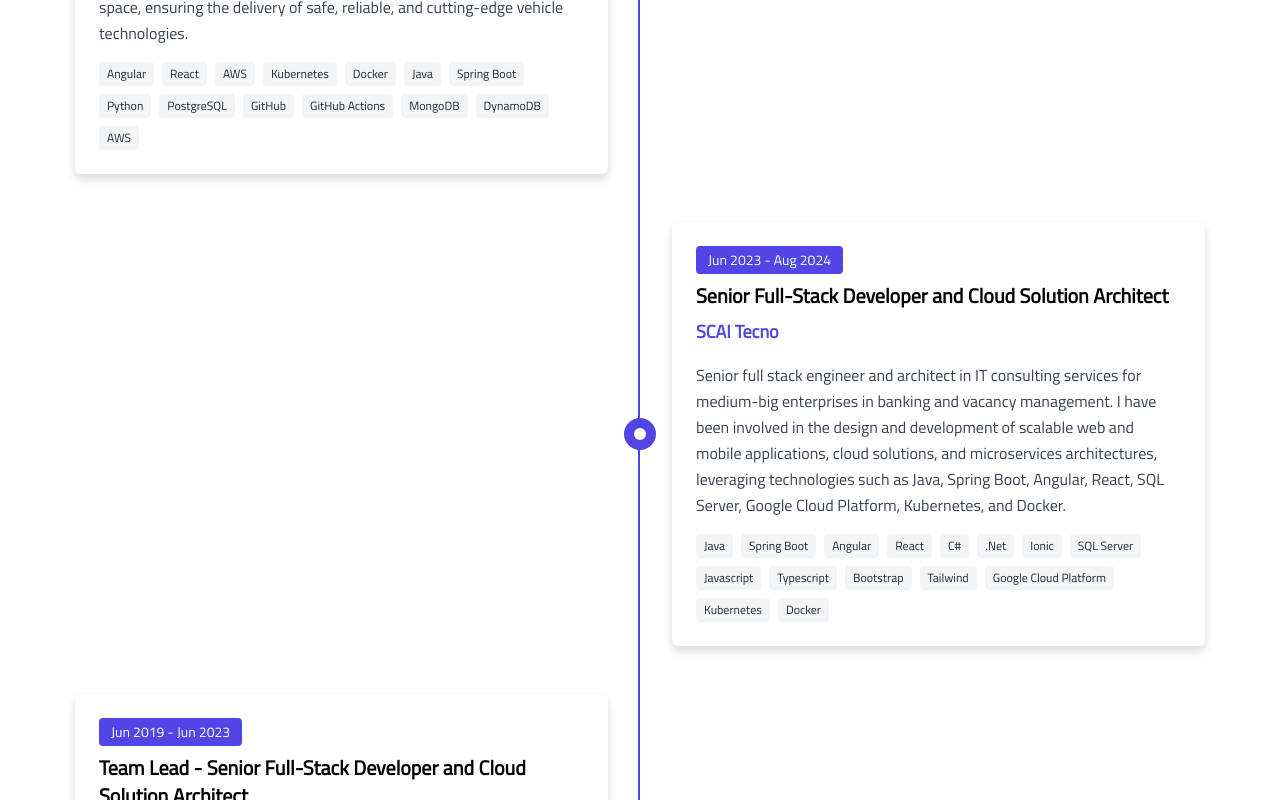
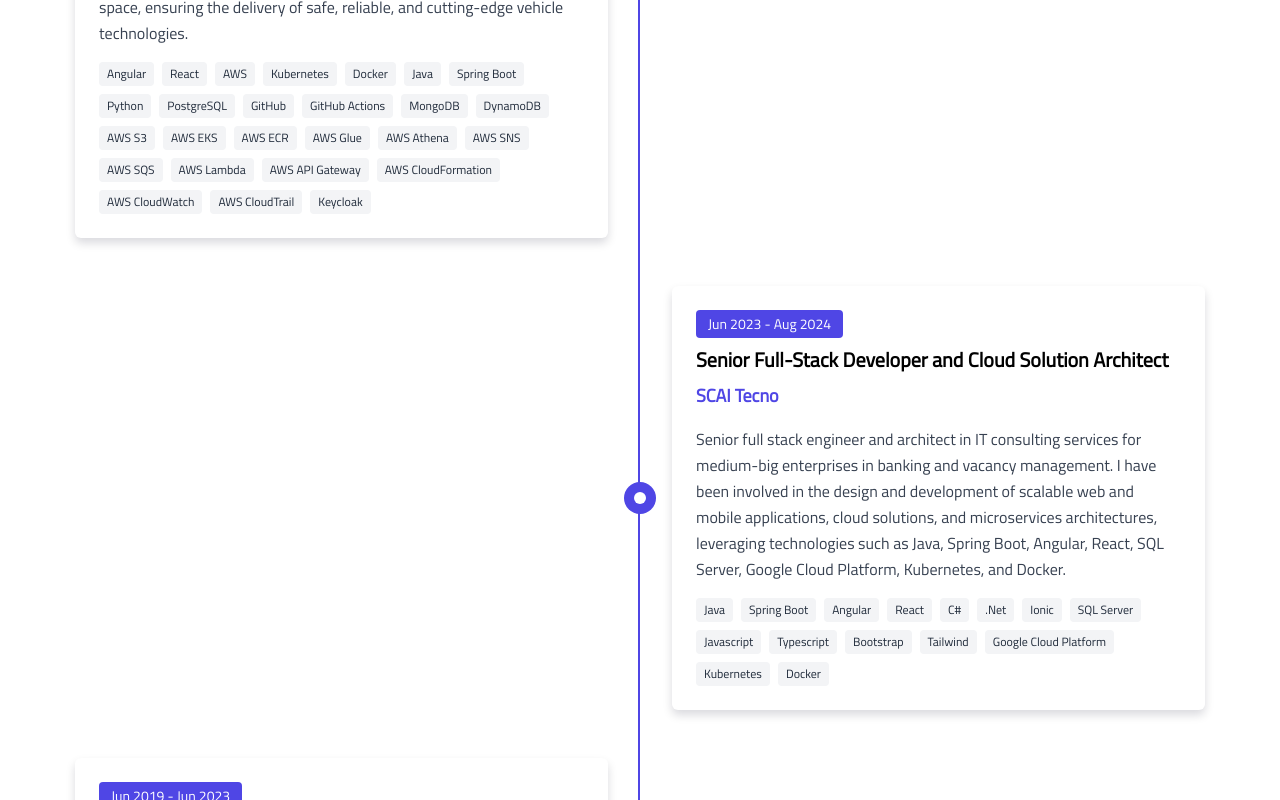
Before and after one commit to cretara/cretaradev-frontend-new, a Next.js app: page / in a window 1280 px wide. Shown: the part 4720-5520 px from the top of the page. Built offline with nearby package versions, Linux system fonts and the light colour scheme.

Commit message:
feat: enhance Experience component with additional technologies and refined descriptions

```diff
--- a/components/Experience/index.tsx
+++ b/components/Experience/index.tsx
@@ -8,7 +8,7 @@ const Experience = () => {
       company: "DXC Technology",
       description:
         "As a Full Stack Developer and Architect within BMW's New Car Evaluation (NCE) division, I have a critical role in designing, developing, testing, and maintaining end-to-end web applications in the AWS cloud environment that facilitate the assessment and evaluation of autonomous driving systems. This role combines technical expertise in both frontend and backend development with architectural leadership to deliver scalable, high-performance solutions. I'm working directly impacting BMW's ability to innovate and lead in the autonomous driving space, ensuring the delivery of safe, reliable, and cutting-edge vehicle technologies.",
-      technologies: ["Angular", "React", "AWS", "Kubernetes", "Docker", "Java", "Spring Boot", "Python", "PostgreSQL", "GitHub", "GitHub Actions", "MongoDB", "DynamoDB", "AWS"],
+      technologies: ["Angular", "React", "AWS", "Kubernetes", "Docker", "Java", "Spring Boot", "Python", "PostgreSQL", "GitHub", "GitHub Actions", "MongoDB", "DynamoDB", "AWS S3", "AWS EKS", "AWS ECR", "AWS Glue", "AWS Athena", "AWS SNS", "AWS SQS", "AWS Lambda", "AWS API Gateway", "AWS CloudFormation", "AWS CloudWatch", "AWS CloudTrail", "Keycloak"],
     },
     {
       year: "Jun 2023 - Aug 2024",
@@ -29,7 +29,7 @@ const Experience = () => {
       title: "Team Lead - Senior Full-Stack Developer and Cloud Solution Architect",
       company: "Engineering Ingegneria Informatica S.p.A.",
       description: "Design and development of J2EE, Javascript and PHP medium-large business applications as a consultant for Engineering Ingegneria Informatica S.p.A., Marghera - Venice office (consultant on HT Servizi S.r.l.), on behalf of the Veneto Region",
-      technologies: ["Java", "Selenium", "TestLink", "Spring Boot", "Javascript", "JQuery UI", "Liferay", "C#", "Oracle DBMS", "PostgreSQL", "PHP", "Docker"],
+      technologies: ["Java", "Selenium", "TestLink", "Spring Boot", "Javascript", "JQuery UI", "Liferay", "C#", "Oracle DBMS", "PostgreSQL", "PHP", "Docker", "Keycloak"],
     },
     {
       year: "May 2016 - Dec 2016",
```
